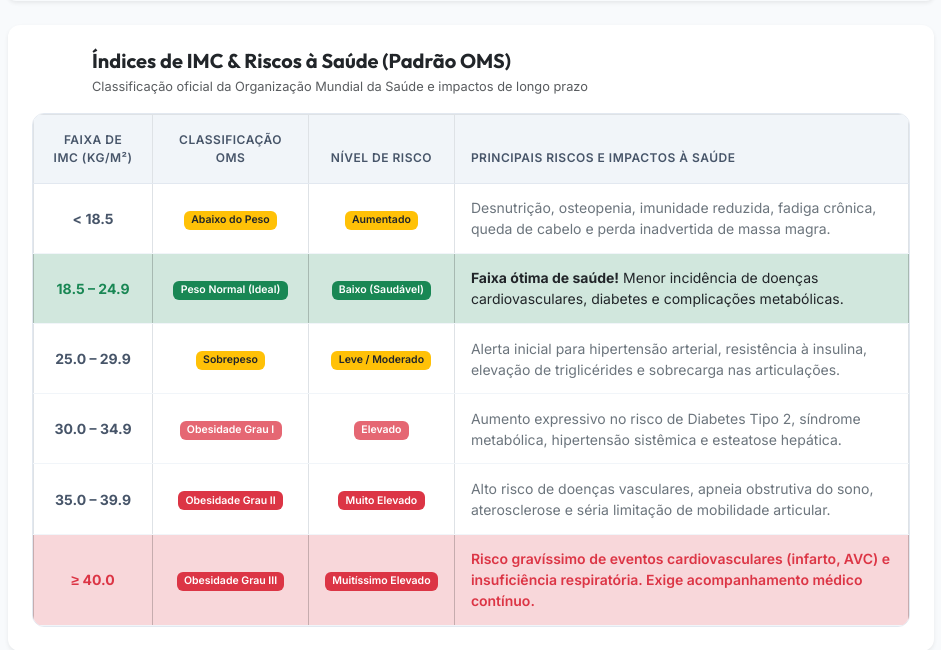
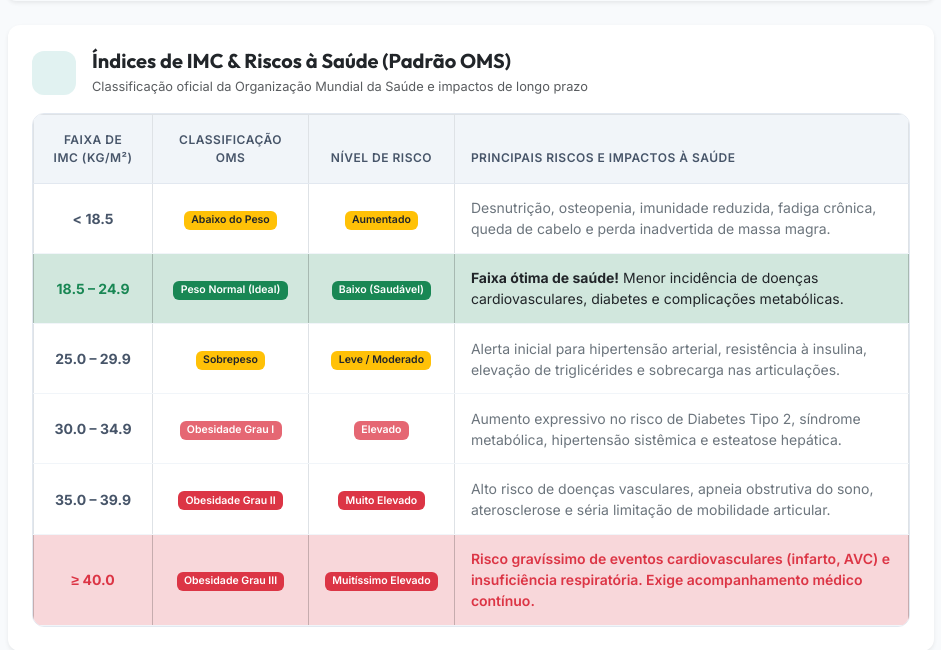
Before and after one commit to Owvan/MacroNutrition, a Flask app: template app/templates/profile.html in a window 1280 px wide. Shown: the part 1053-1703 px from the top of the page, without its empty margins (169-1110 px from the left). Run offline with Flask 3, Linux system fonts and the light colour scheme; the template is opened without the code that fills it, so the values that code supplies are empty.

Commit message:
fix: restaura visibilidade e estilização perfeita do ícone de saúde no cabeçalho da OMS na página perfil

```diff
--- a/app/templates/profile.html
+++ b/app/templates/profile.html
@@ -201,8 +201,8 @@
     <div class="col-12 col-lg-10 mt-4">
         <div class="card card-custom p-3 p-md-4 bg-white border-0 shadow-sm">
             <div class="d-flex align-items-center mb-3">
-                <div class="bg-teal bg-opacity-10 text-teal rounded-circle d-flex align-items-center justify-content-center flex-shrink-0 me-3" style="width: 44px; height: 44px;">
-                    <i class="bi bi-shield-heart fs-4 text-teal"></i>
+                <div class="d-flex align-items-center justify-content-center flex-shrink-0 me-3" style="width: 44px; height: 44px; min-width: 44px; min-height: 44px; background-color: rgba(13, 148, 136, 0.12); color: #0d9488; border-radius: 12px;">
+                    <i class="bi bi-shield-heart fs-4"></i>
                 </div>
                 <div>
                     <h5 class="fw-bold text-dark mb-0">Índices de IMC & Riscos à Saúde (Padrão OMS)</h5>
```
